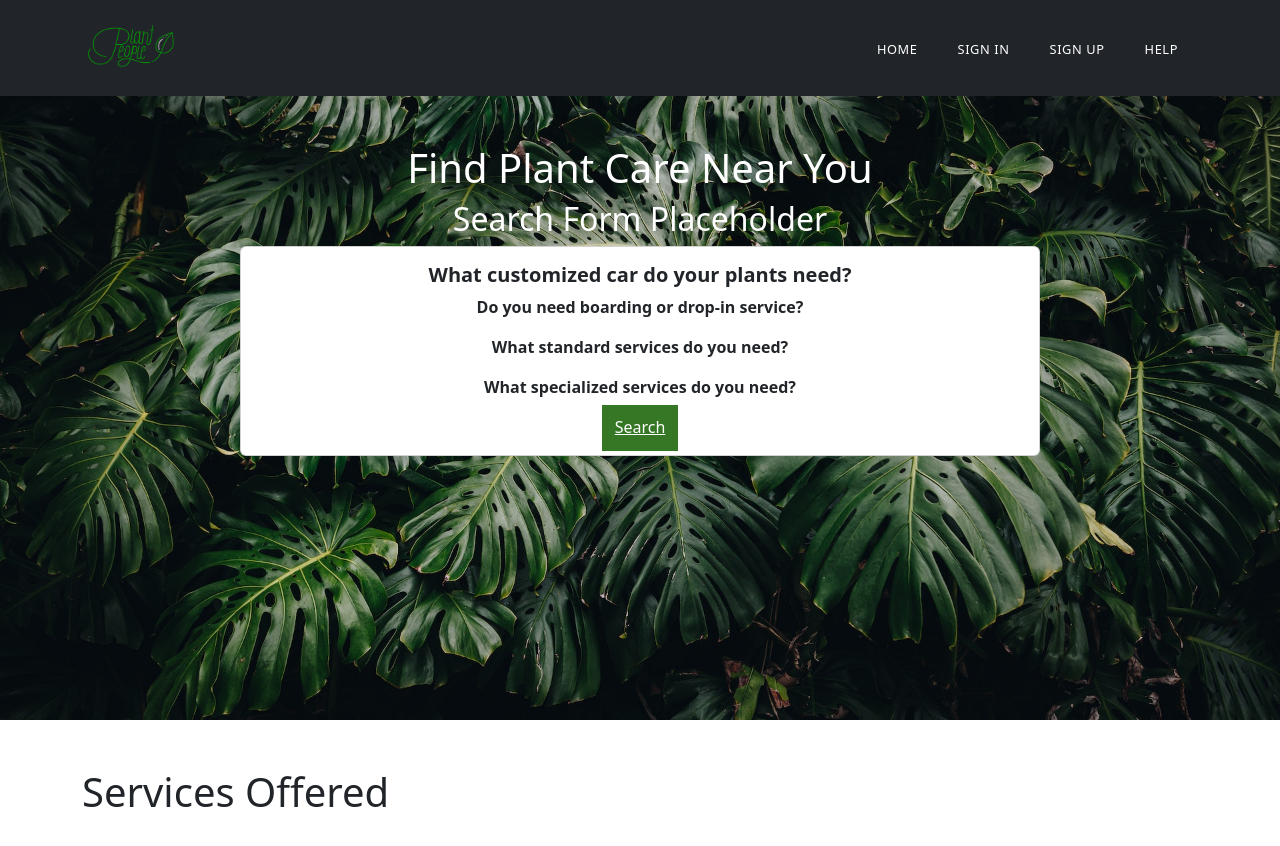
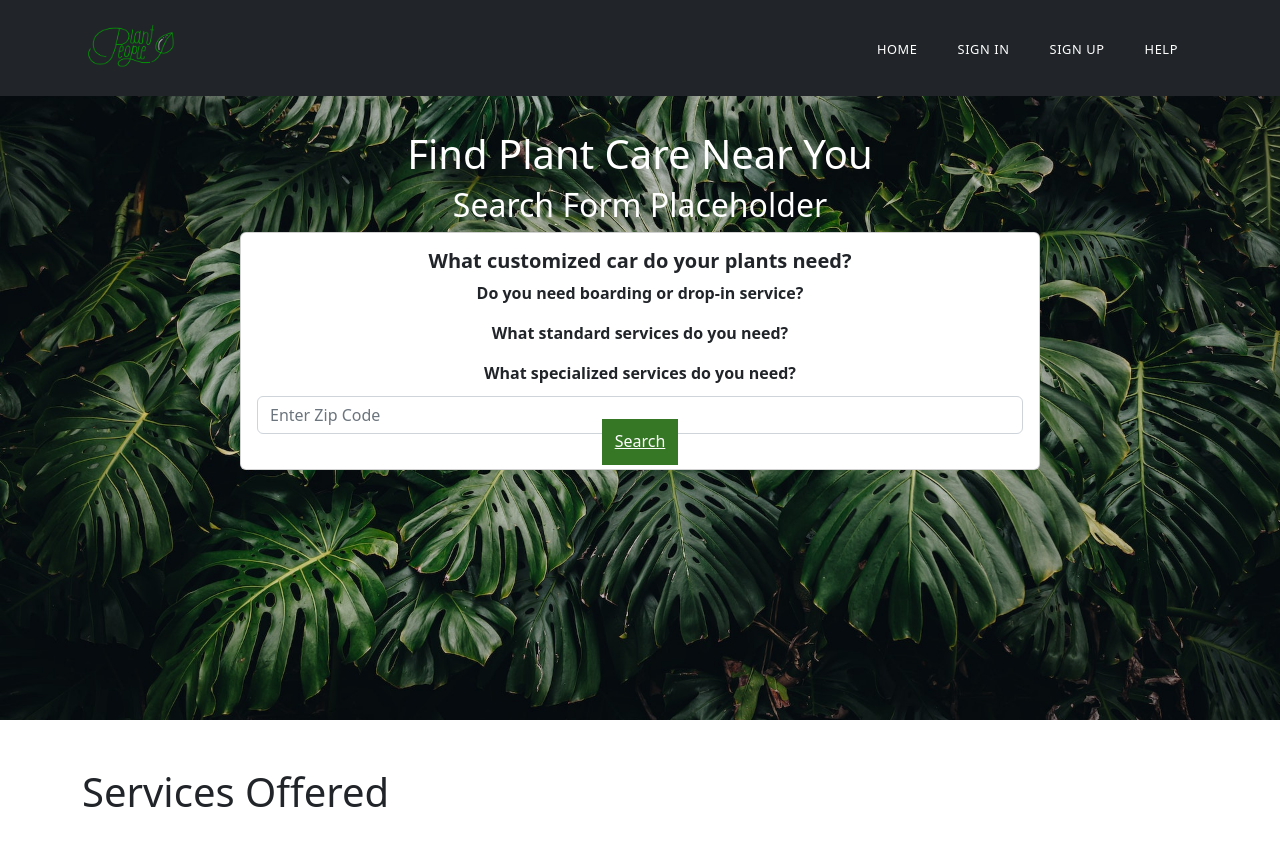
Before and after one commit to smcconaha/plant-people-frontend, a React (Create React App) app in the folder plants/: page / in a window 1280 px wide. Shown: the top 846 px of the page. Built offline with nearby package versions, Linux system fonts and the light colour scheme; no server answers.

Commit message:
Updated header

```diff
--- a/plants/src/components/Header.js
+++ b/plants/src/components/Header.js
@@ -1,5 +1,6 @@
 import { GoogleMap, useLoadScript, MarkerF } from "@react-google-maps/api";
-import React, {useRef, useState} from "react";
+import axios from "axios";
+import React, {useEffect, useState} from "react";
 import usZips from 'us-zips';
 
 // function Map() {
@@ -28,6 +29,18 @@ import usZips from 'us-zips';
 
 const Header = (props) => {
     const [message, setMessage] = useState('');
+    const [search, setSearch] = useState({
+        search: '', //this is the zip code entered by user
+        listings: [], //this is the listings coming back
+    });
+
+    useEffect(() => {
+        axios.get(search + '/' + window.location.search).then((res) => {
+			const allListings = res.data;
+			setSearch({ listings: allListings });
+			console.log(res.data);
+        });
+    }, [setSearch]);
 
     const handleChange = event => {
         setMessage(event.target.value);
@@ -91,6 +104,18 @@ const Header = (props) => {
                             {standard}
                         <p className="card-text">What specialized services do you need?</p>
                             {specialized}
+                        <form>
+                        {/* <form onSubmit={handleSearch}> */}
+                        <input
+                            id='zip_code'
+                            type='text'
+                            className='form-control'
+                            placeholder='Enter Zip Code'
+                            name='zip_code'
+                            onChange={(e) => handleChange('searchListings', e.target.value)}
+                            required
+                        />
+                        </form>
                         <a href="#" className="searchBtn">Search</a>
                     </div>
                 </div>
```
